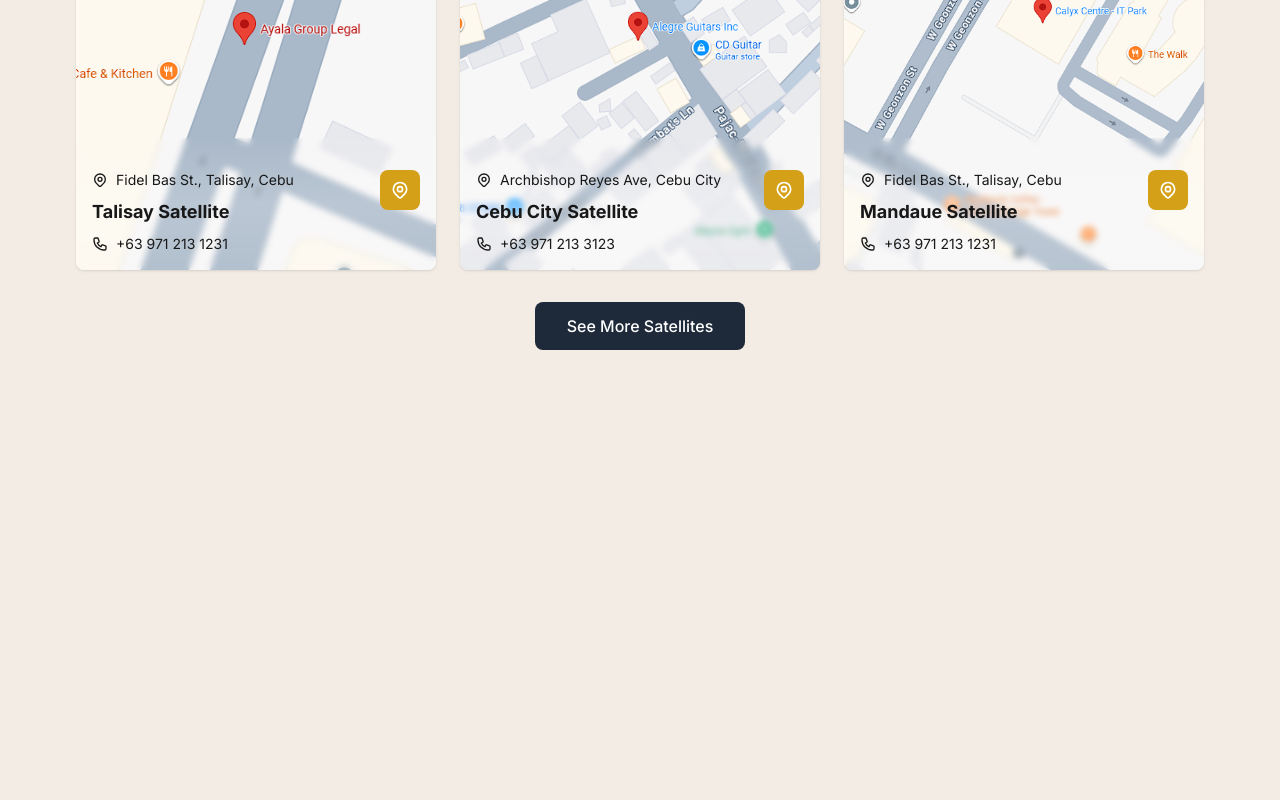
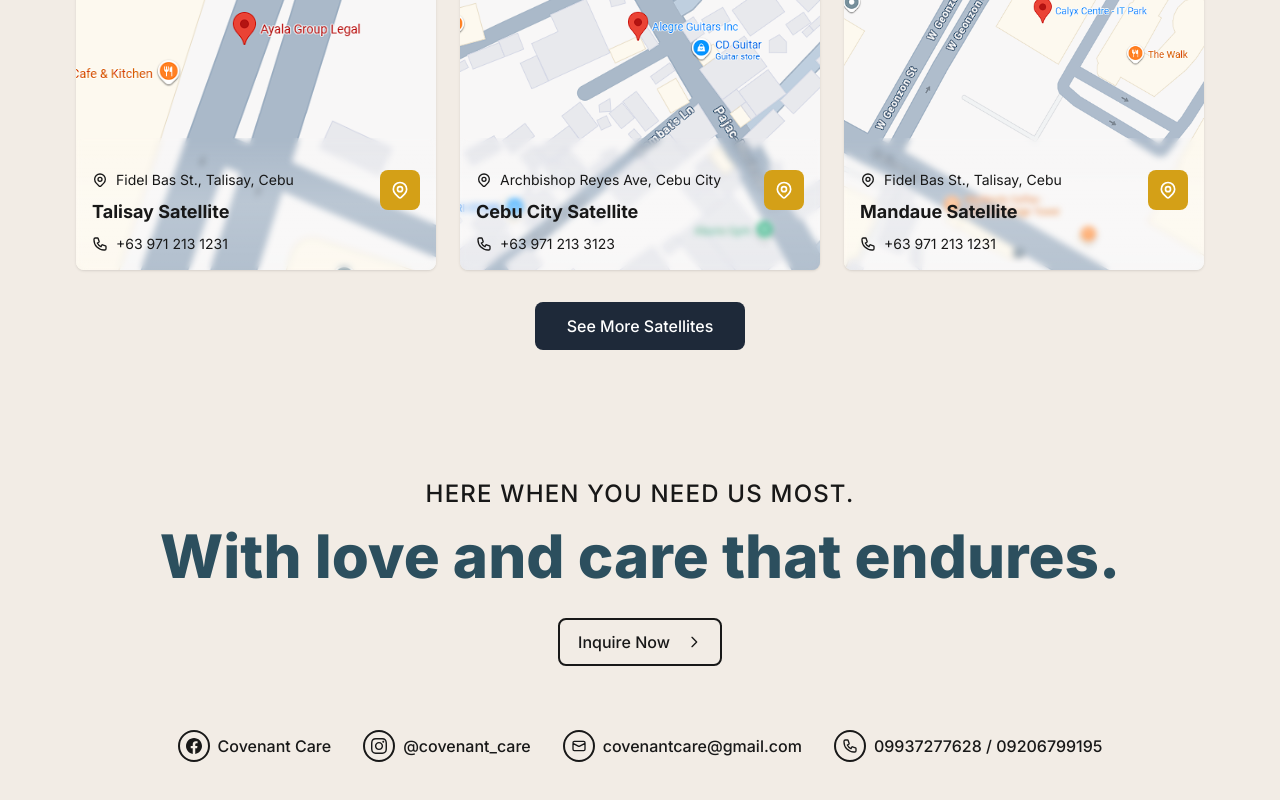
Before and after one commit to Comfort-Dev-Innov/covenant-care, a Next.js app: page / in a window 1280 px wide. Shown: the part 1408-2208 px from the top of the page. Before the commit the page ends 1822 px from the top, so only its background shows below. Built offline with nearby package versions, Linux system fonts and the light colour scheme.

Commit message:
Feature/cta (#5)

```diff
--- a/src/app/page.tsx
+++ b/src/app/page.tsx
@@ -1,12 +1,16 @@
 import OurStory from "@/components/sections/OurStory";
 
 import SatellitesSection from "@/components/sections/SatellitesSection";
+
+// import ManagmentTeamSection from "@/components/sections/ManagmentTeamSection";
+import CTASection from "@/components/sections/CTASection";
 
 export default function Home() {
   return (
     <div className="min-h-screen bg-background">
       <OurStory />
       <SatellitesSection />
+      <CTASection />
     </div>
   );
 }
```
